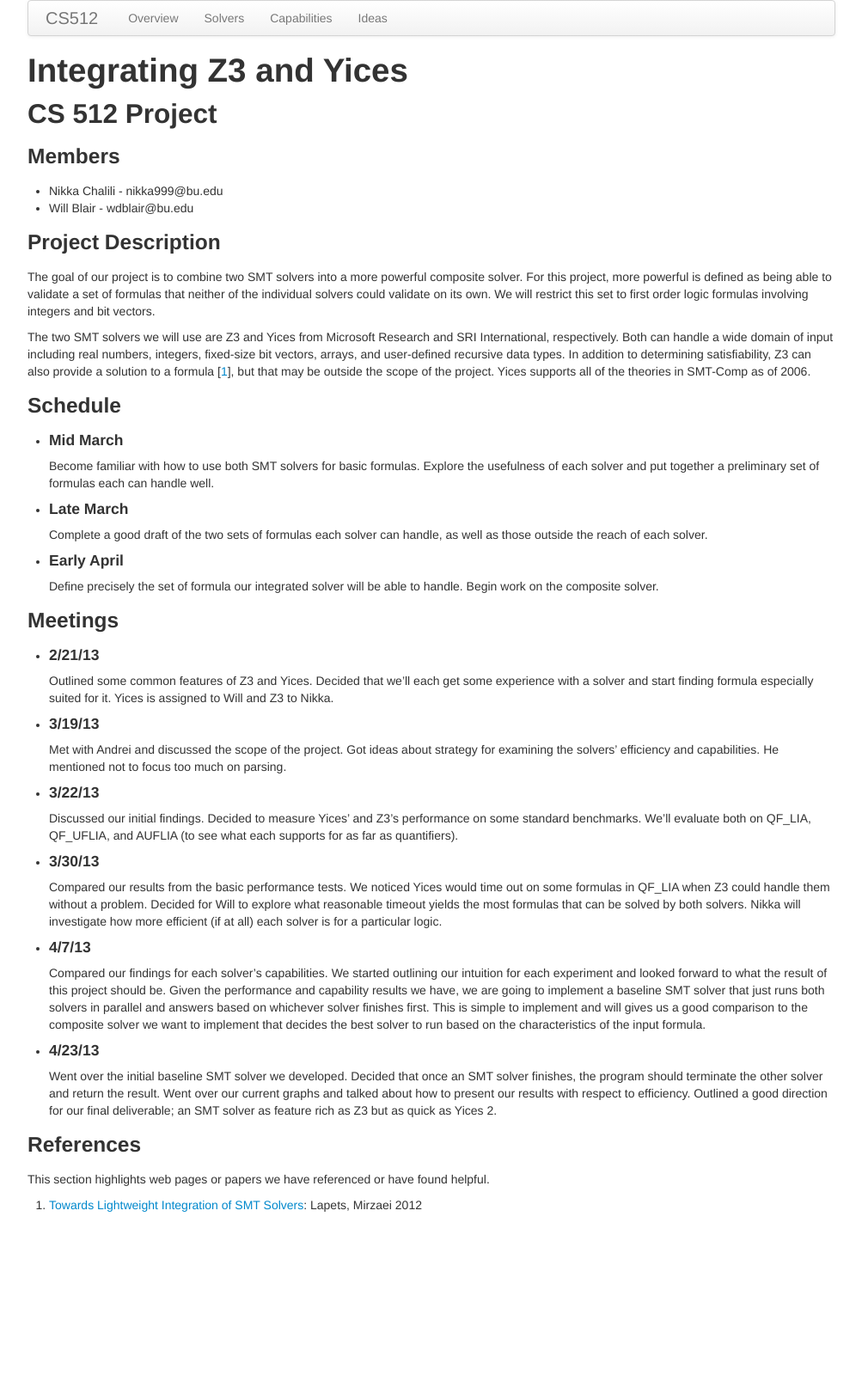
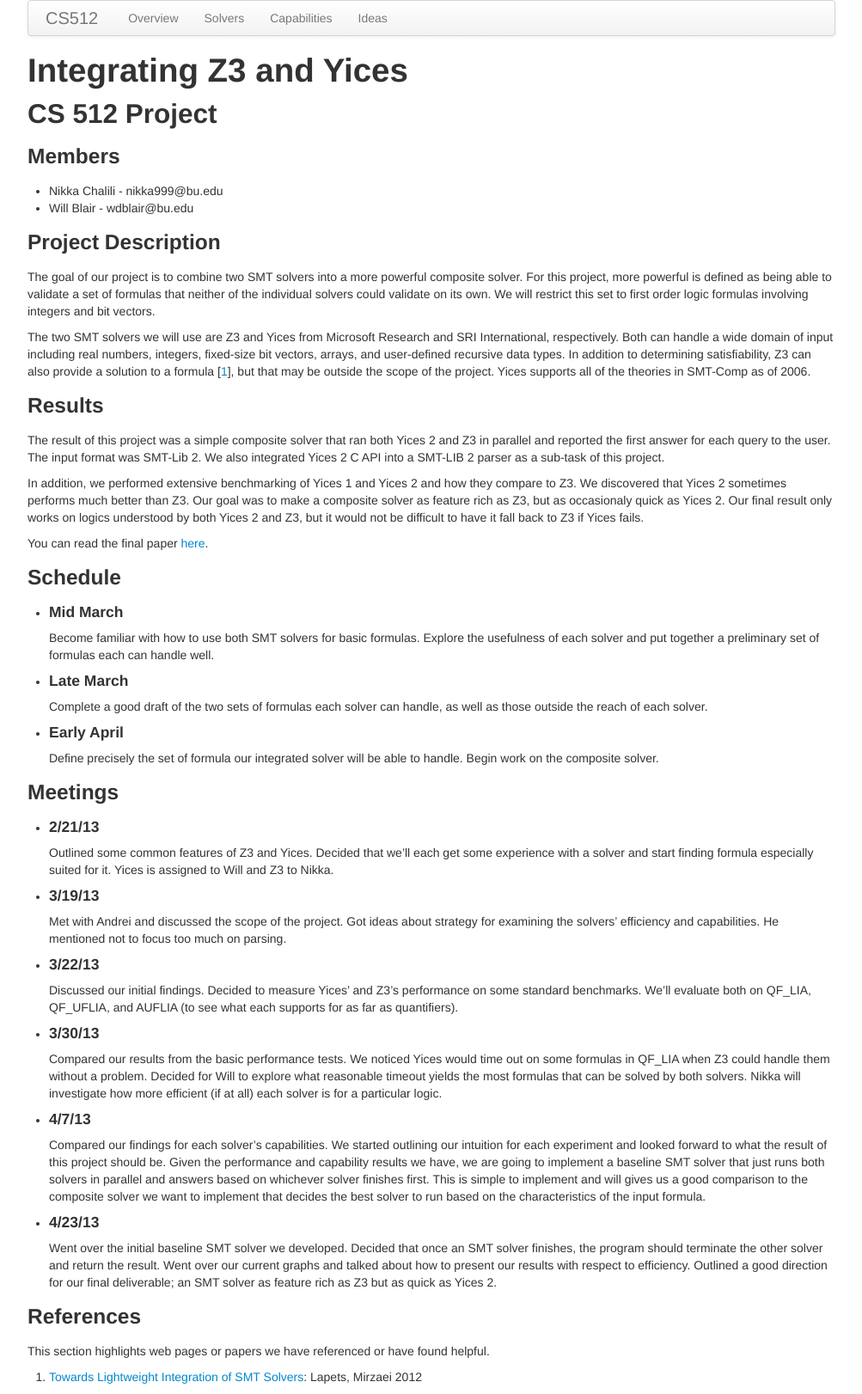
Before and after one commit to wdblair/composite-smt, a Jekyll site: the page built from site/index.md, in a window 1280 px wide. Shown: the whole page at 86% size, without its empty margins (138-1141 px from the left). Built offline with Jekyll 4.4.1, drawn with Linux system fonts in a browser that asks for light colours; Markdown is read by kramdown in place of the engine named in the settings; before the commit the page ends 1422 px from its top, so only the background shows below that.

Commit message:
Uploading final site

```diff
--- a/site/index.md
+++ b/site/index.md
@@ -24,6 +24,22 @@
 user-defined recursive data types. In addition to determining satisfiability, Z3 can also provide a solution
 to a formula \[[1]\], but that may be outside the scope of the project. Yices supports all of the theories in
 SMT-Comp as of 2006.
+
+### Results
+
+The result of this project was a simple composite solver that ran both
+Yices 2 and Z3 in parallel and reported the first answer for each query
+to the user. The input format was SMT-Lib 2. We also integrated Yices 2
+C API into a SMT-LIB 2 parser as a sub-task of this project.
+
+In addition, we performed extensive benchmarking of Yices 1 and Yices 2
+and how they compare to Z3. We discovered that Yices 2 sometimes performs
+much better than Z3. Our goal was to make a composite solver
+as feature rich  as Z3, but as occasionaly quick as Yices 2. Our final
+result only works on logics understood by both Yices 2 and Z3, but
+it would not be difficult to have it fall back to Z3 if Yices fails.
+
+You can read the final paper [here][2].
 
 ### Schedule
 
@@ -78,3 +94,4 @@
 1. [Towards Lightweight Integration of SMT Solvers][1]: Lapets, Mirzaei 2012
 
 [1]: http://www.cs.bu.edu/techreports/pdf/2012-017-smt-integration.pdf
+[2]: technical-report.pdf
```
Also changed, not shown: site/power.md (+6 -12 lines), site/img/power/power.svg, site/img/solvers/yices.svg.
